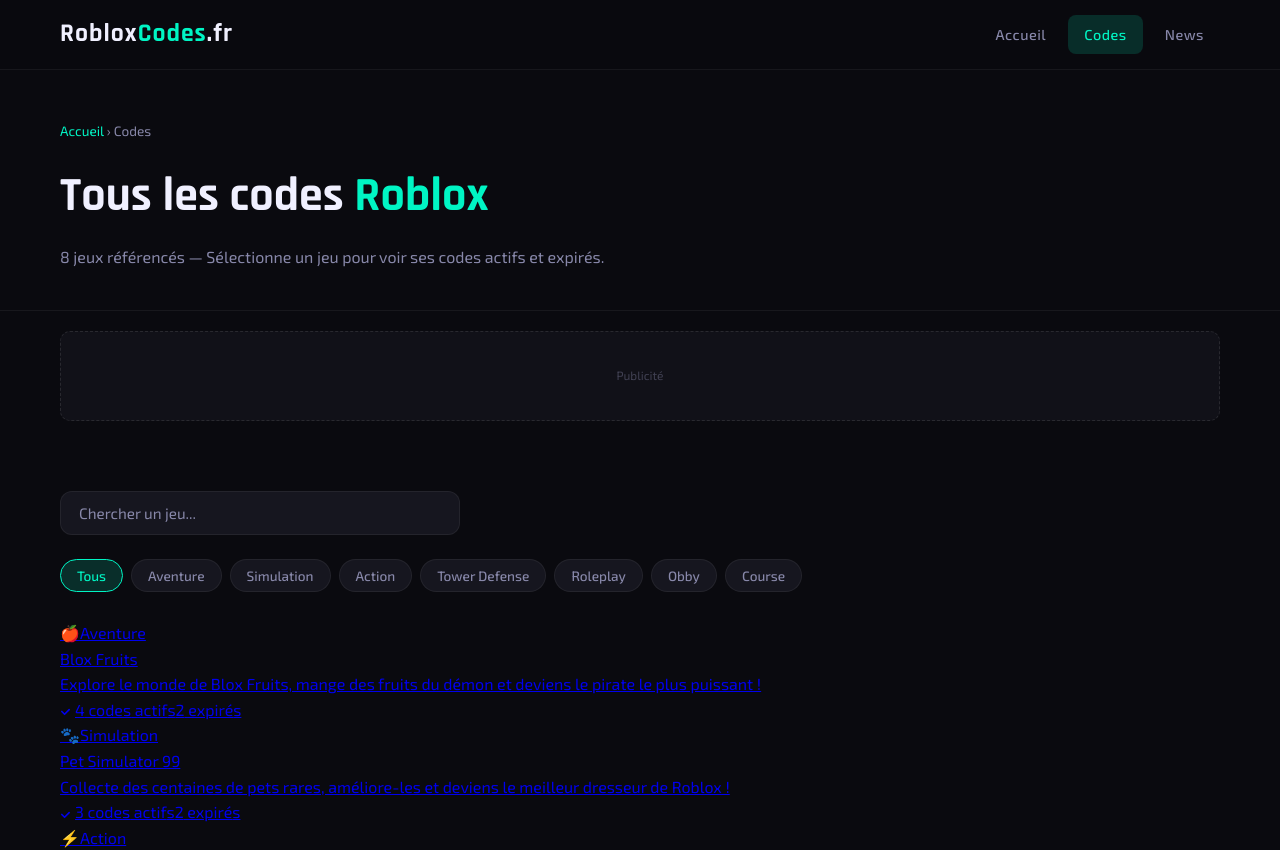
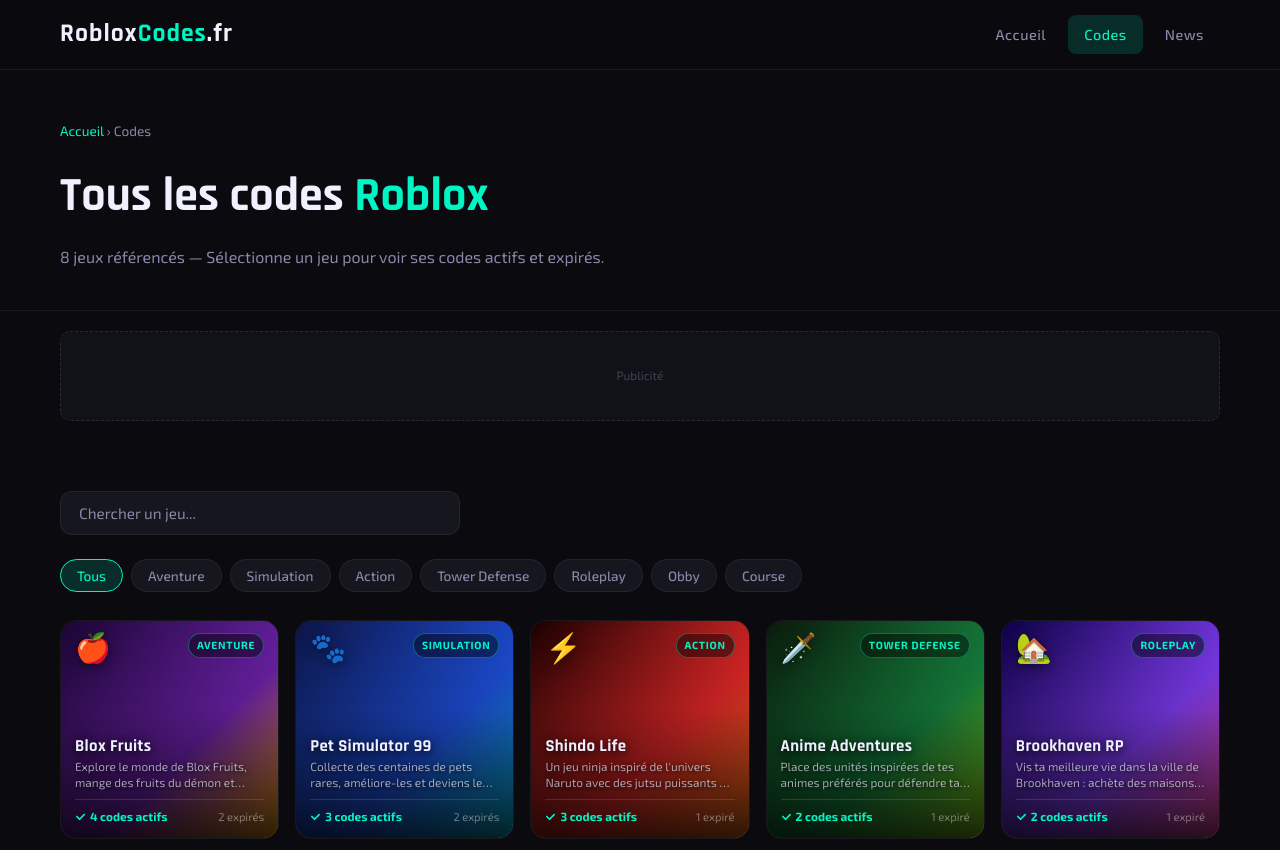
Before and after one commit to fufu78t/rblx-code, a Next.js app: page /codes in a window 1280 px wide. Shown: the top 850 px of the page. Built offline with nearby package versions, Linux system fonts and the light colour scheme; no server answers.

Commit message:
Update globals.css

```diff
--- a/styles/globals.css
+++ b/styles/globals.css
@@ -806,3 +806,178 @@
   .footer-grid { grid-template-columns: 1fr; }
   .stats-bar { gap: 20px; }
 }
+/* ============================================
+   GAME CARDS V2 — ROBLOX THUMBNAIL STYLE
+   À coller à la fin de styles/globals.css
+   ============================================ */
+
+.games-grid-v2 {
+  display: grid;
+  grid-template-columns: repeat(auto-fill, minmax(200px, 1fr));
+  gap: 16px;
+}
+
+.game-card-v2 {
+  position: relative;
+  display: block;
+  text-decoration: none;
+  color: var(--text-primary);
+  border-radius: 16px;
+  overflow: hidden;
+  aspect-ratio: 1 / 1;
+  border: 1px solid rgba(255,255,255,0.06);
+  transition: transform 0.3s cubic-bezier(0.34, 1.56, 0.64, 1),
+              box-shadow 0.3s ease,
+              border-color 0.3s ease;
+  cursor: pointer;
+}
+
+.game-card-v2:hover {
+  transform: translateY(-5px) scale(1.02);
+  box-shadow: 0 16px 50px rgba(0,0,0,0.5), 0 0 0 1px rgba(0,245,196,0.25);
+  border-color: rgba(0,245,196,0.3);
+}
+
+/* Image ou dégradé en fond */
+.card-bg {
+  position: absolute;
+  inset: 0;
+  transition: transform 0.4s ease;
+}
+
+.game-card-v2:hover .card-bg {
+  transform: scale(1.06);
+}
+
+/* Overlay sombre progressif */
+.card-overlay {
+  position: absolute;
+  inset: 0;
+  background: linear-gradient(
+    to bottom,
+    rgba(0,0,0,0.0) 0%,
+    rgba(0,0,0,0.15) 40%,
+    rgba(0,0,0,0.82) 100%
+  );
+}
+
+/* Shimmer hover */
+.card-shimmer {
+  position: absolute;
+  inset: 0;
+  background: linear-gradient(
+    115deg,
+    transparent 40%,
+    rgba(255,255,255,0.05) 50%,
+    transparent 60%
+  );
+  opacity: 0;
+  transition: opacity 0.3s ease;
+  pointer-events: none;
+}
+
+.game-card-v2:hover .card-shimmer {
+  opacity: 1;
+}
+
+/* Contenu superposé */
+.card-content {
+  position: absolute;
+  inset: 0;
+  display: flex;
+  flex-direction: column;
+  justify-content: space-between;
+  padding: 12px 14px;
+  z-index: 2;
+}
+
+.card-top {
+  display: flex;
+  align-items: flex-start;
+  justify-content: flex-end;
+}
+
+.game-emoji-v2 {
+  font-size: 1.8rem;
+  line-height: 1;
+  filter: drop-shadow(0 2px 6px rgba(0,0,0,0.6));
+  margin-right: auto;
+}
+
+.game-cat-v2 {
+  font-size: 0.65rem;
+  font-weight: 700;
+  text-transform: uppercase;
+  letter-spacing: 0.7px;
+  padding: 3px 8px;
+  border-radius: 20px;
+  background: rgba(0,0,0,0.45);
+  color: var(--accent);
+  border: 1px solid rgba(0,245,196,0.35);
+  backdrop-filter: blur(8px);
+  white-space: nowrap;
+}
+
+.card-bottom {
+  display: flex;
+  flex-direction: column;
+  gap: 3px;
+}
+
+.game-name-v2 {
+  font-family: var(--font-display);
+  font-size: 1.05rem;
+  font-weight: 700;
+  letter-spacing: 0.3px;
+  line-height: 1.2;
+  text-shadow: 0 2px 10px rgba(0,0,0,0.9);
+}
+
+.game-desc-v2 {
+  font-size: 0.74rem;
+  color: rgba(240,240,255,0.65);
+  line-height: 1.35;
+  display: -webkit-box;
+  -webkit-line-clamp: 2;
+  -webkit-box-orient: vertical;
+  overflow: hidden;
+  text-shadow: 0 1px 5px rgba(0,0,0,0.9);
+}
+
+.game-meta-v2 {
+  display: flex;
+  align-items: center;
+  justify-content: space-between;
+  margin-top: 5px;
+  padding-top: 7px;
+  border-top: 1px solid rgba(255,255,255,0.12);
+}
+
+.codes-active-v2 {
+  font-size: 0.74rem;
+  font-weight: 700;
+  color: var(--accent);
+  display: flex;
+  align-items: center;
+}
+
+.codes-expired-v2 {
+  font-size: 0.7rem;
+  color: rgba(255,255,255,0.4);
+}
+
+/* Responsive */
+@media (max-width: 640px) {
+  .games-grid-v2 {
+    grid-template-columns: repeat(2, 1fr);
+    gap: 10px;
+  }
+  .game-desc-v2 { display: none; }
+  .game-name-v2 { font-size: 0.92rem; }
+}
+
+@media (max-width: 360px) {
+  .games-grid-v2 {
+    grid-template-columns: 1fr 1fr;
+  }
+}
```
